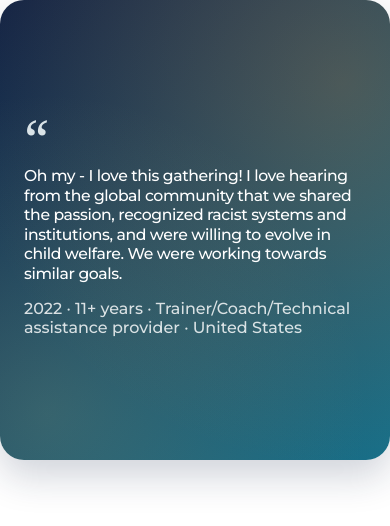
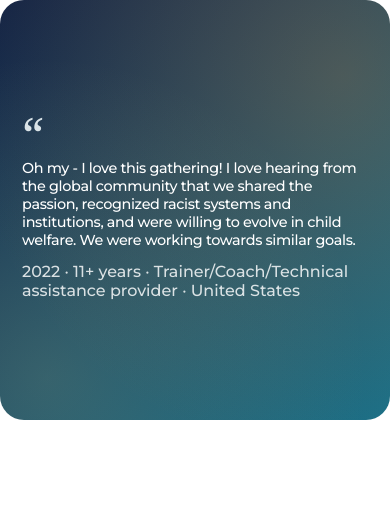
Before and after one commit to jqman23/GG-testimonial-page, a website: page index.html in a window 390 px wide. Drawn offline with Linux system fonts and the light colour scheme.

Commit message:
Tighten iframe banner sizing

```diff
--- a/script.js
+++ b/script.js
@@ -8,7 +8,7 @@ let rotationTimer;
 const rotationDelay = 5000;
 
 function postWidgetHeight() {
-  const height = Math.ceil(document.documentElement.scrollHeight);
+  const height = Math.ceil(spotlight.getBoundingClientRect().height);
   window.parent.postMessage({ ggWidgetHeight: height }, "*");
 }
 
--- a/styles.css
+++ b/styles.css
@@ -21,10 +21,12 @@
   box-sizing: border-box;
 }
 
+html,
 body {
   margin: 0;
   background: transparent;
   color: var(--gg-ink);
+  overflow: hidden;
 }
 
 button {
@@ -47,30 +49,30 @@ button {
   display: grid;
   align-content: center;
   overflow: hidden;
-  height: clamp(340px, 36vw, 420px);
+  height: clamp(300px, 30vw, 360px);
   border-radius: 24px;
   background:
     radial-gradient(circle at 88% 18%, rgba(249, 139, 44, 0.24), transparent 24rem),
     radial-gradient(circle at 12% 90%, rgba(190, 190, 123, 0.2), transparent 20rem),
     linear-gradient(135deg, #122345 0%, #187089 100%);
   color: #fff;
-  padding: clamp(28px, 4.8vw, 52px);
-  box-shadow: 0 16px 38px rgba(18, 35, 69, 0.2);
+  padding: clamp(24px, 4vw, 42px);
+  box-shadow: none;
 }
 
 .spotlight.has-long-quote {
-  padding-block: clamp(24px, 3.8vw, 42px);
+  padding-block: clamp(20px, 3.2vw, 34px);
 }
 
 .spotlight.has-very-long-quote {
-  padding-block: clamp(22px, 3.4vw, 36px);
+  padding-block: clamp(18px, 2.8vw, 30px);
 }
 
 .quote-mark {
   margin: 0;
   color: var(--gg-soft-blue);
   font-family: Georgia, serif;
-  font-size: clamp(3.2rem, 6vw, 5.3rem);
+  font-size: clamp(2.7rem, 5vw, 4.4rem);
   line-height: 0.58;
   opacity: 0.9;
 }
@@ -80,7 +82,7 @@ blockquote {
   z-index: 1;
   max-width: 940px;
   margin: 12px 0 0;
-  font-size: clamp(1.25rem, 2.55vw, 2.15rem);
+  font-size: clamp(1.15rem, 2.25vw, 1.85rem);
   font-weight: 500;
   line-height: 1.22;
   letter-spacing: -0.025em;
@@ -88,13 +90,13 @@ blockquote {
 
 .spotlight.has-long-quote blockquote {
   max-width: 980px;
-  font-size: clamp(1.06rem, 1.95vw, 1.55rem);
+  font-size: clamp(0.98rem, 1.7vw, 1.32rem);
   line-height: 1.24;
 }
 
 .spotlight.has-very-long-quote blockquote {
   max-width: 1020px;
-  font-size: clamp(0.92rem, 1.55vw, 1.18rem);
+  font-size: clamp(0.84rem, 1.35vw, 1.02rem);
   line-height: 1.28;
   letter-spacing: -0.01em;
 }
@@ -107,12 +109,12 @@ blockquote {
   align-items: center;
   justify-content: space-between;
   gap: 18px;
-  margin-top: 22px;
+  margin-top: 16px;
 }
 
 .spotlight.has-long-quote .spotlight-footer,
 .spotlight.has-very-long-quote .spotlight-footer {
-  margin-top: 16px;
+  margin-top: 12px;
 }
 
 .spotlight-footer p {
@@ -123,11 +125,11 @@ blockquote {
 
 @media (max-width: 980px) {
   .spotlight {
-    height: 420px;
+    height: 360px;
   }
 
   .spotlight.has-very-long-quote blockquote {
-    font-size: clamp(0.9rem, 2.05vw, 1.08rem);
+    font-size: clamp(0.82rem, 1.8vw, 0.96rem);
   }
 }
 
@@ -138,20 +140,20 @@ blockquote {
   }
 
   .spotlight {
-    height: 460px;
-    padding: 24px;
+    height: 420px;
+    padding: 22px;
   }
 
   .quote-mark {
-    font-size: 3.4rem;
+    font-size: 3rem;
   }
 
   .spotlight.has-long-quote blockquote {
-    font-size: 0.98rem;
+    font-size: 0.9rem;
   }
 
   .spotlight.has-very-long-quote blockquote {
-    font-size: 0.86rem;
+    font-size: 0.8rem;
   }
 
   .spotlight-footer {
```
